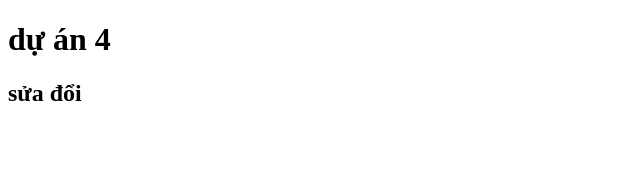
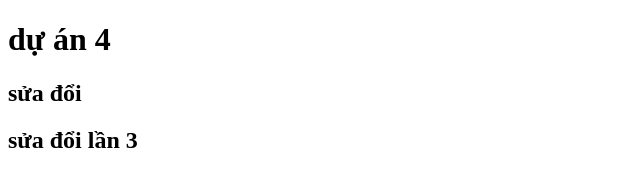
Before and after one commit to Ong-bao/duan4, a plain HTML site: page index.html in a window 1280 px wide. Shown: the whole page, without its empty margins (0-640 px from the left). Drawn offline with Linux system fonts and the light colour scheme.

Commit message:
test commit lần 4

```diff
--- a/index.html
+++ b/index.html
@@ -8,5 +8,6 @@
   <body>
     <h1>dự án 4</h1>
     <h2>sửa đổi</h2>
+    <h2>sửa đổi lần 3</h2>
   </body>
 </html>
```
